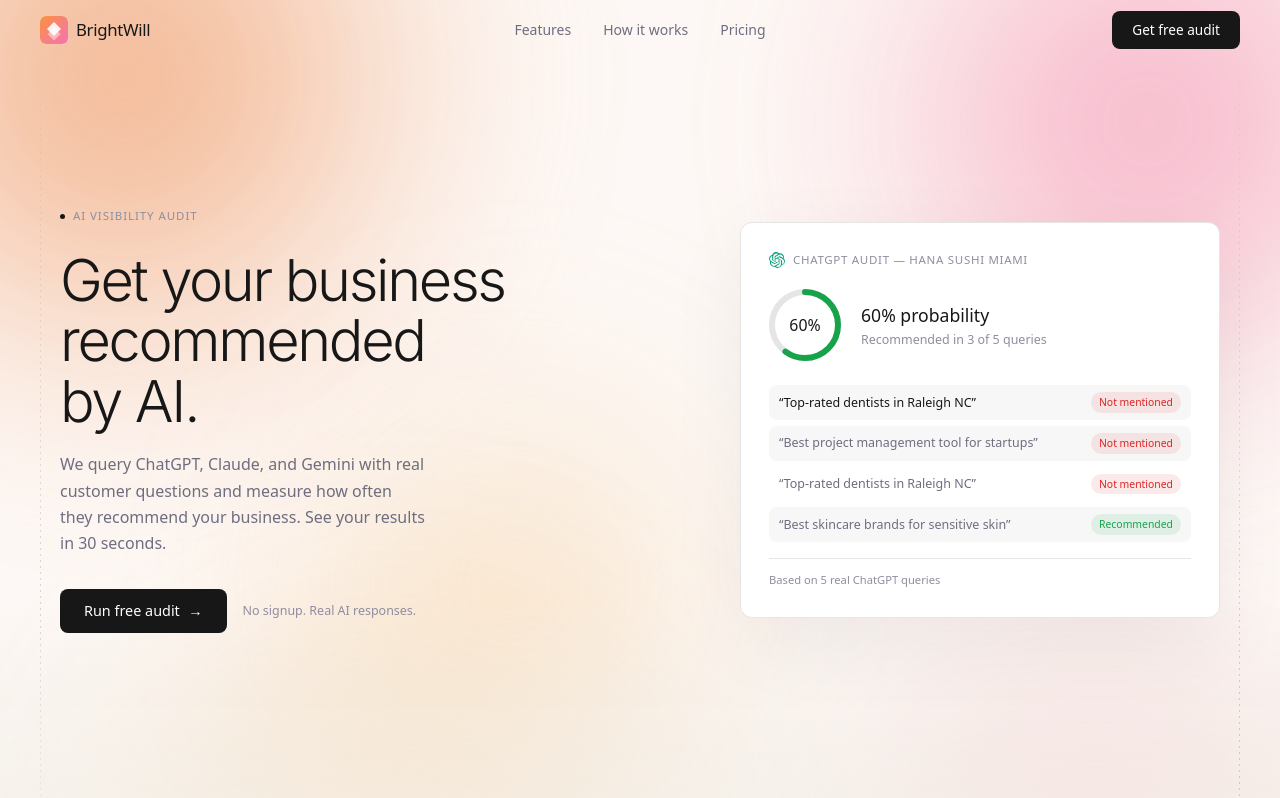
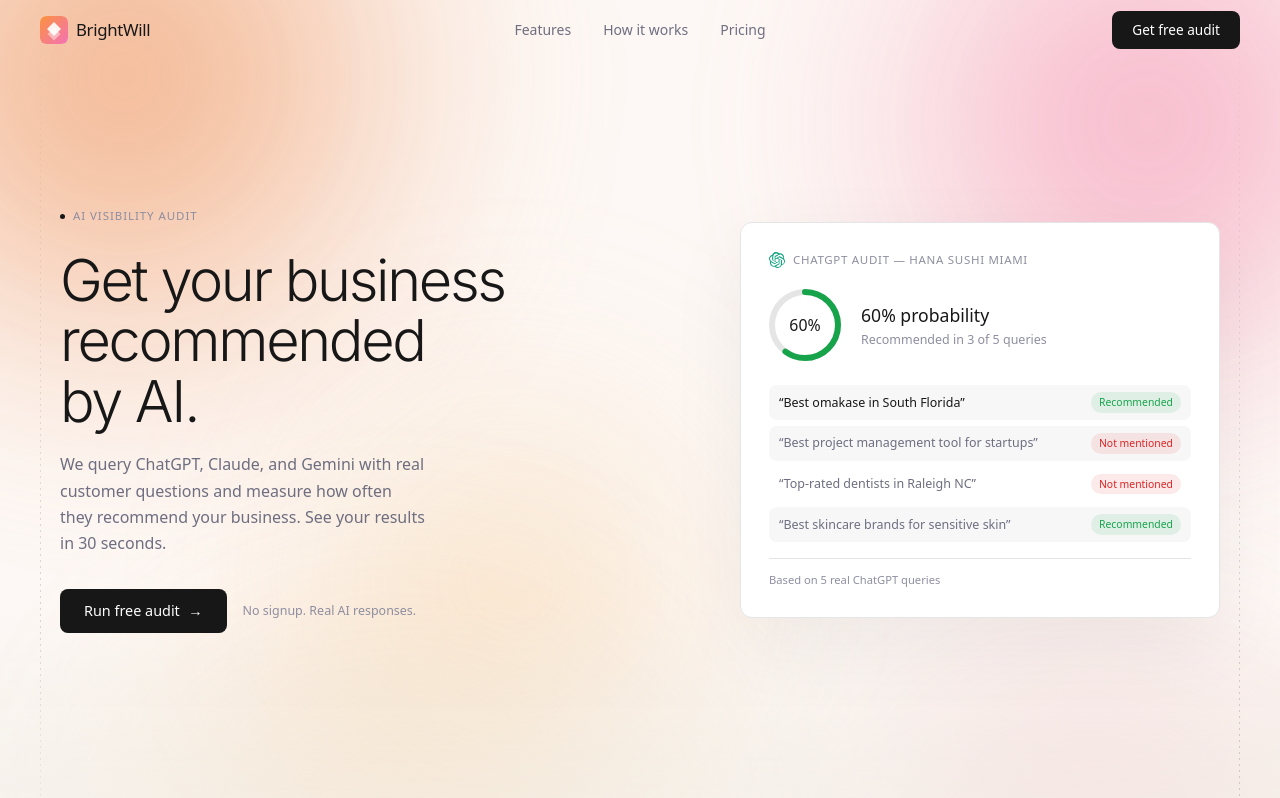
Before and after one commit to brightwill-ai/geoptimizer, a Next.js app: page / in a window 1280 px wide. Shown: the top 798 px of the page. Built offline with nearby package versions, Linux system fonts and the light colour scheme.

Commit message:
update all platforms

```diff
--- a/src/app/page.tsx
+++ b/src/app/page.tsx
@@ -273,14 +273,20 @@
 
 // ── Hero Report Mockup ──
 function HeroReportMockup() {
-  const queries = [
+  // Typewriter cycles through these (top row only)
+  const typewriterQueries = [
     { text: "Best sushi near downtown Miami", mentioned: true },
+    { text: "Where should I eat tonight in Brickell", mentioned: false },
+    { text: "Best omakase in South Florida", mentioned: true },
+  ];
+  // Static rows below the typewriter
+  const staticQueries = [
     { text: "Best project management tool for startups", mentioned: false },
     { text: "Top-rated dentists in Raleigh NC", mentioned: false },
     { text: "Best skincare brands for sensitive skin", mentioned: true },
   ];
-  const { lineIndex, typedText } = useTypewriter(queries.map((query) => query.text));
-  const activeQuery = queries[lineIndex % queries.length] ?? queries[0];
+  const { lineIndex, typedText } = useTypewriter(typewriterQueries.map((q) => q.text));
+  const activeQuery = typewriterQueries[lineIndex % typewriterQueries.length] ?? typewriterQueries[0];
 
   return (
     <div
@@ -358,7 +364,7 @@
           </span>
         </div>
 
-        {queries.slice(1).map((item, i) => (
+        {staticQueries.map((item, i) => (
           <div
             key={i}
             style={{
```
